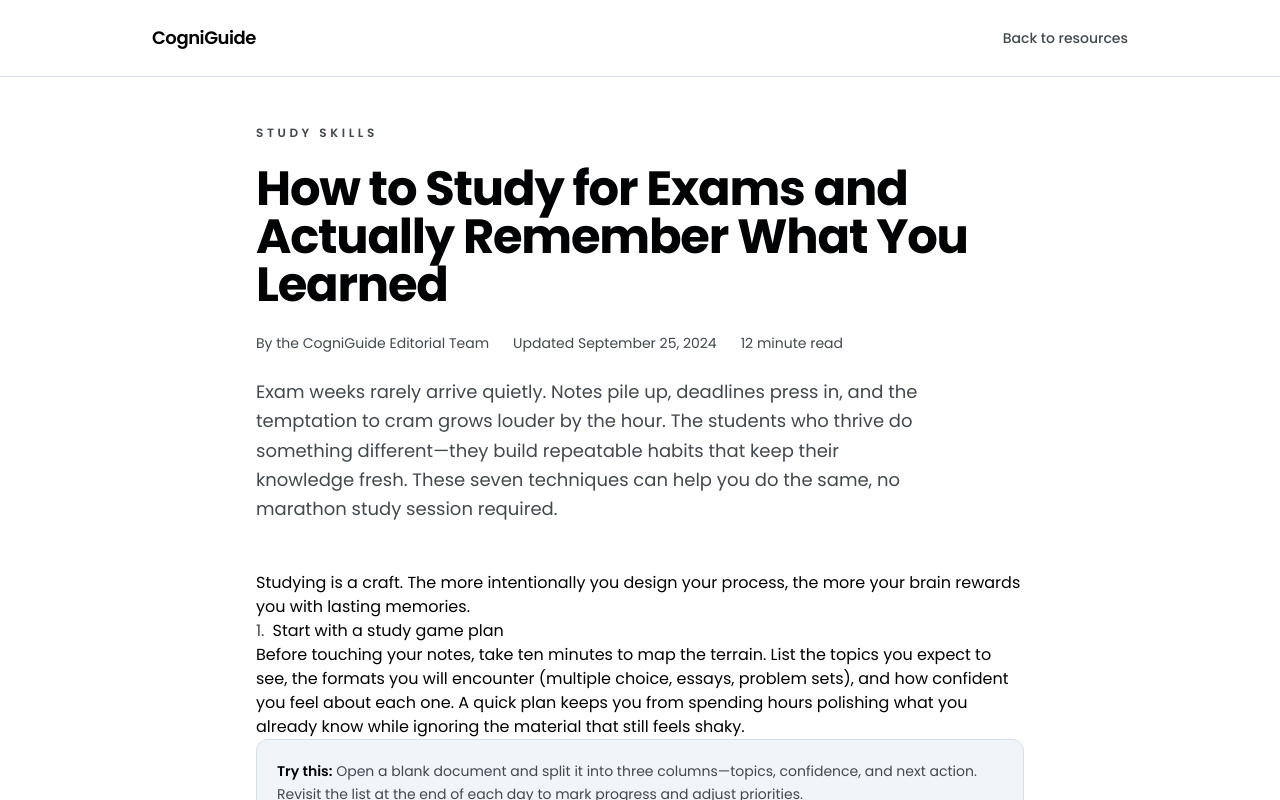
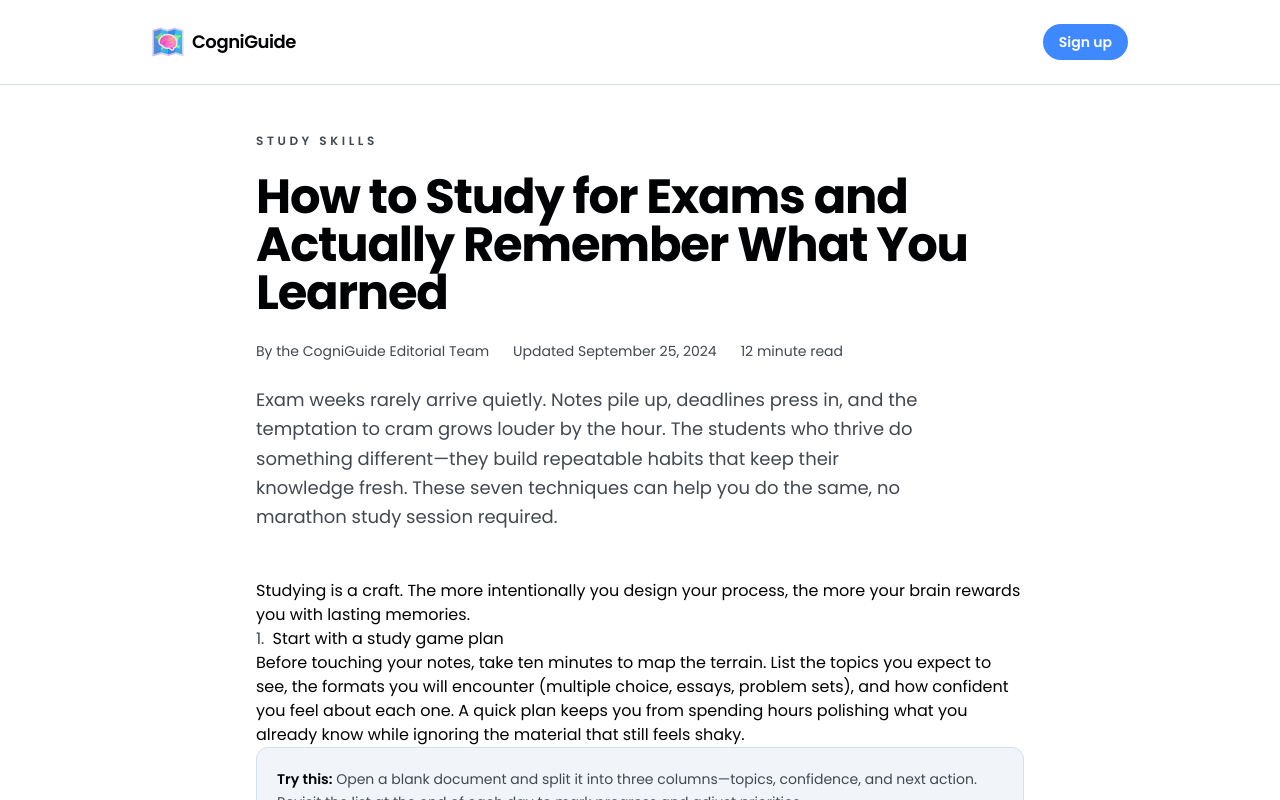
Before and after one commit to Led-adel-pilot/CogniGuide, a Next.js app: page /blog/how-to-study-for-exams in a window 1280 px wide. Shown: the top 800 px of the page. Built offline with nearby package versions, Linux system fonts and the light colour scheme.

Commit message:
Blog Header fix

```diff
--- a/app/blog/how-to-study-for-exams/page.tsx
+++ b/app/blog/how-to-study-for-exams/page.tsx
@@ -1,5 +1,7 @@
 import { Metadata } from 'next';
 import Link from 'next/link';
+import Image from 'next/image';
+import CogniGuideLogo from '@/CogniGuide_logo.png';
 
 export const metadata: Metadata = {
   title: 'How to Study for Exams: 7 Techniques to Ace Your Next Test',
@@ -15,14 +17,15 @@ export default function HowToStudyForExamsPage() {
     <div className="bg-background text-foreground">
       <header className="border-b border-border bg-background">
         <div className="mx-auto flex max-w-5xl items-center justify-between px-4 py-6 sm:px-6">
-          <Link href="/" className="text-lg font-semibold tracking-tight">
-            CogniGuide
+          <Link href="/" className="flex items-center gap-2 text-lg font-semibold tracking-tight">
+            <Image src={CogniGuideLogo} alt="CogniGuide Logo" width={32} height={32} className="h-8 w-8" />
+            <span>CogniGuide</span>
           </Link>
           <Link
             href="/"
-            className="text-sm font-medium text-muted-foreground transition-colors hover:text-foreground"
+            className="inline-flex items-center justify-center rounded-full bg-primary px-4 py-2 text-sm font-semibold text-white transition-colors hover:bg-primary/90"
           >
-            Back to resources
+            Sign up
           </Link>
         </div>
       </header>
```
